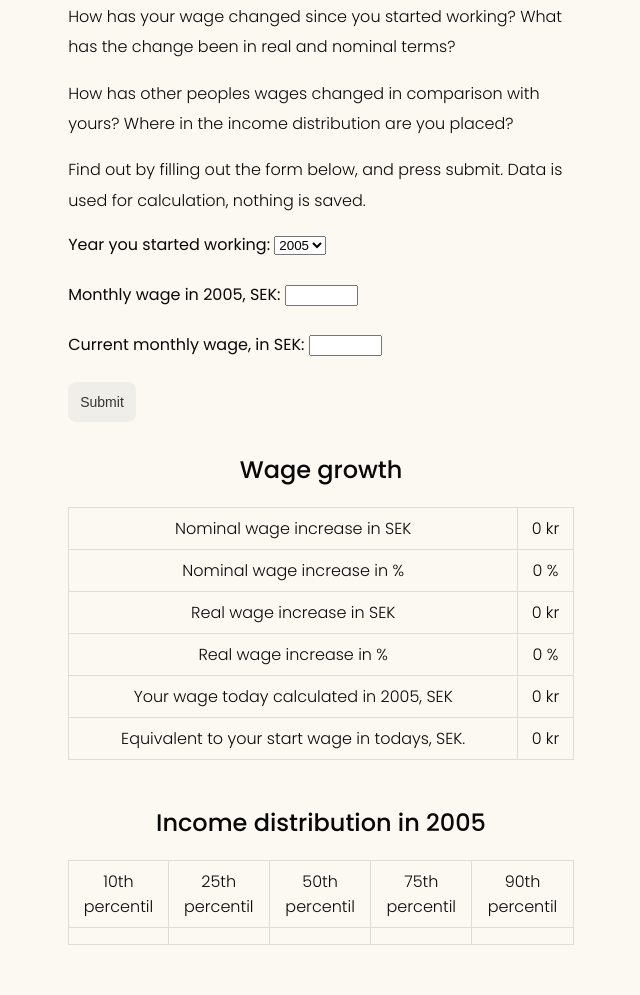
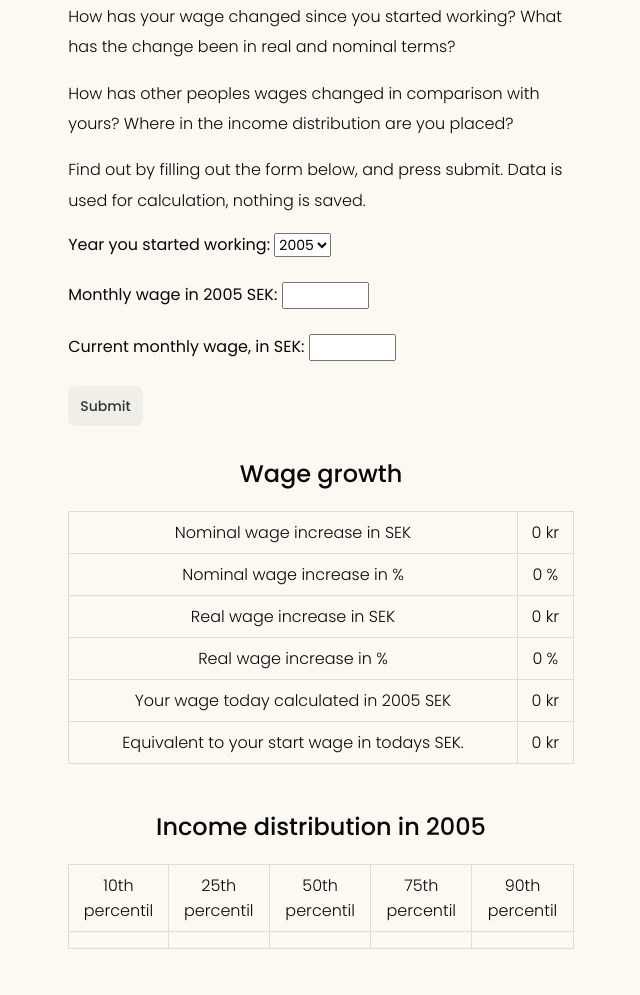
Before and after one commit to pajasthecat/real-income-presentor, a website with bundled scripts: page public/index.html in a window 1280 px wide. Shown: the part 89-1084 px from the top of the page, without its empty margins (319-959 px from the left). Built offline with nearby package versions, Linux system fonts and the light colour scheme.

Commit message:
feat: smaller changes

```diff
--- a/public/index.html
+++ b/public/index.html
@@ -60,7 +60,7 @@
           type="text"
           id="startSalary"
           name="startSalary"
-          size="6"
+          size="4"
         /><br /><br />
         <label for="currentSalary" id="currentSalaryLabel"
           >Current monthly wage, in SEK:</label
@@ -69,7 +69,7 @@
           type="text"
           id="currentSalary"
           name="currentSalary"
-          size="6"
+          size="4"
         /><br /><br />
         <input type="submit" class="button" value="Submit" />
       </form>
--- a/public/scripts/index.mjs
+++ b/public/scripts/index.mjs
@@ -13,15 +13,15 @@ const setTableHeaders = (startYear) => {
 
   document.getElementById(
     "startSalaryInTodaysCurrencyLabel"
-  ).innerHTML = `Equivalent to your start wage in todays, SEK.`;
+  ).innerHTML = `Equivalent to your start wage in todays SEK.`;
 
   document.getElementById(
     "todayWageInThenCurrencyLabel"
-  ).innerHTML = `Your wage today calculated in ${startYear}, SEK`;
+  ).innerHTML = `Your wage today calculated in ${startYear} SEK`;
 
   document.getElementById(
     "startSalaryLabel"
-  ).innerHTML = `Monthly wage in ${startYear}, SEK:`;
+  ).innerHTML = `Monthly wage in ${startYear} SEK:`;
 };
 
 const setStartValues = () => {
--- a/public/styles/index.css
+++ b/public/styles/index.css
@@ -55,6 +55,17 @@ table {
   touch-action: manipulation;
 }
 
+input {
+  font-weight: 400;
+  font-family: "Poppins", sans-serif;
+  font-size: 14px;
+}
+select {
+  font-weight: 400;
+  font-family: "Poppins", sans-serif;
+  font-size: 14px;
+}
+
 td,
 th {
   border: 1px solid #dddddd;
```
